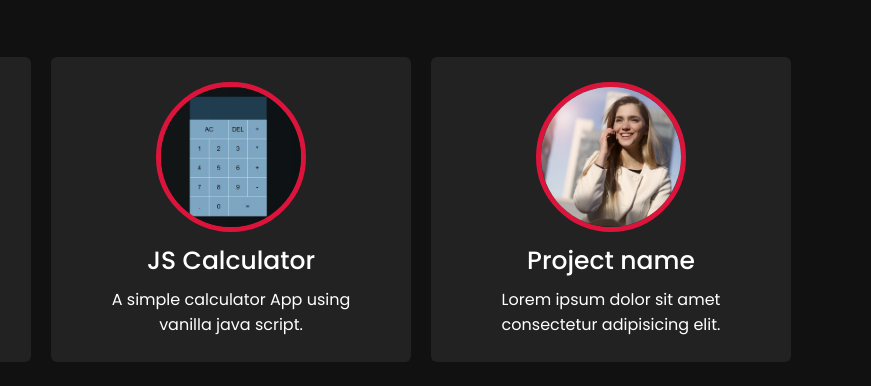
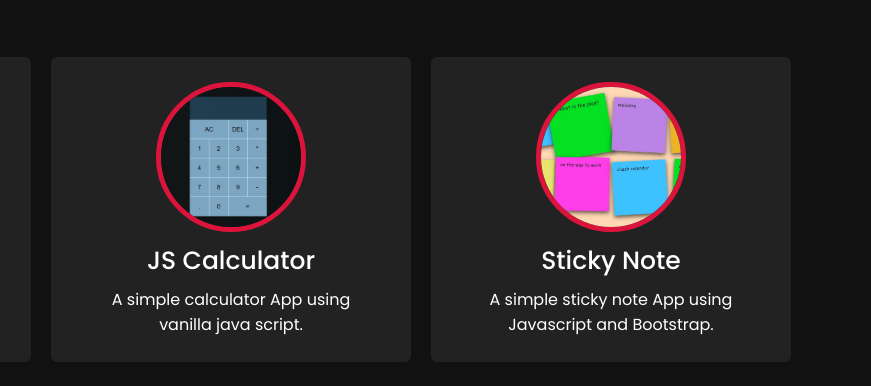
Before and after one commit to Tekie79/Porfolio, a plain HTML site: page index.html in a window 1280 px wide. Shown: the part 2963-3349 px from the top of the page, 409-1280 px from the left. Drawn offline with nearby package versions, Linux system fonts and the light colour scheme.

Commit message:
sticky note project

```diff
--- a/index.html
+++ b/index.html
@@ -201,11 +201,11 @@
             </a>
         </div>
         <div class="card">
-            <a href="#">
+            <a href="https://stickynotev1.netlify.app/">
                 <div class="box">
-                    <img src="images/profile-3.jpeg" alt="" />
-                <div class="text">Project name</div>
-                <p>Lorem ipsum dolor sit amet consectetur adipisicing elit.</p>
+                    <img src="images/note.JPG" alt="" />
+                <div class="text">Sticky Note</div>
+                <p>A simple sticky note App using Javascript and Bootstrap.</p>
                 </div>
             </a>
         </div>
```
Also changed, not shown: images/note.JPG (added).
